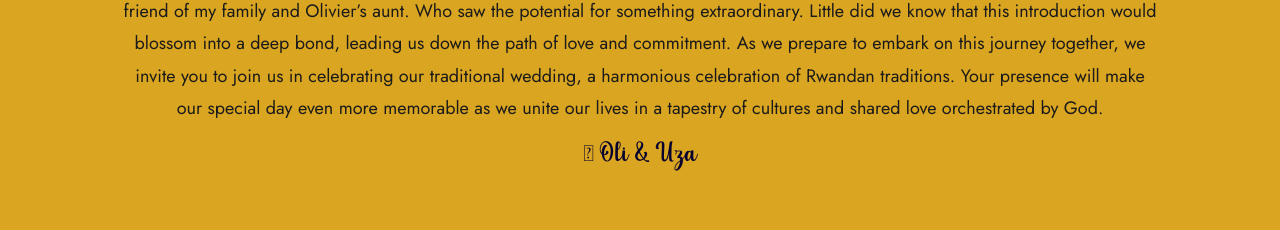
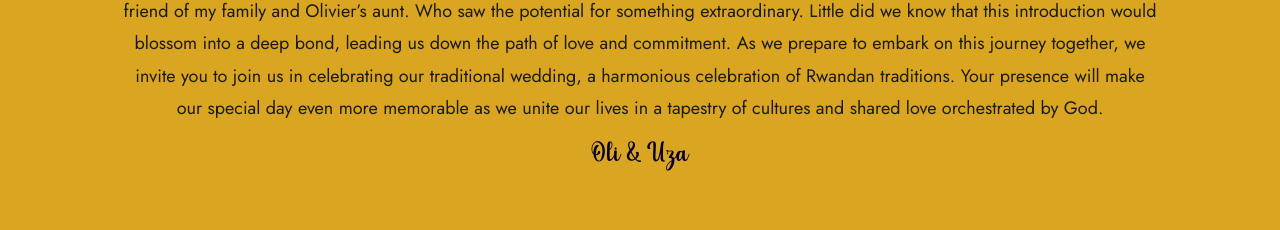
Before and after one commit to gustaveH/lauraOlyWedding-master, a Next.js app: page / in a window 1280 px wide. Shown: the part 1310-1540 px from the top of the page. Built offline with nearby package versions, Linux system fonts and the light colour scheme.

Commit message:
removed favicon on story

```diff
--- a/components/StorySection/StorySection.js
+++ b/components/StorySection/StorySection.js
@@ -17,7 +17,7 @@ const StorySection = (props) => {
                 <h1>A Love Story</h1>
                 <p className='ourLoveStory'>Welcome to the celebration of love that transcends distance! Our love story began with the magic of connection, sparked by a beloved friend of my family and Olivier’s aunt. Who saw the potential for something extraordinary. Little did we know that this introduction would blossom into a deep bond, leading us down the path of love and commitment. As we prepare to embark on this journey together, we invite you to join us in celebrating our traditional wedding, a harmonious celebration of Rwandan traditions. Your presence will make our special day even more memorable as we unite our lives in a tapestry of cultures and shared love orchestrated by God.
                 </p>
-                <h4 className="fi flaticon-heart"> Oli & Uza</h4>
+                <h4> Oli & Uza</h4>
             </div>
         </section>
     )
```
